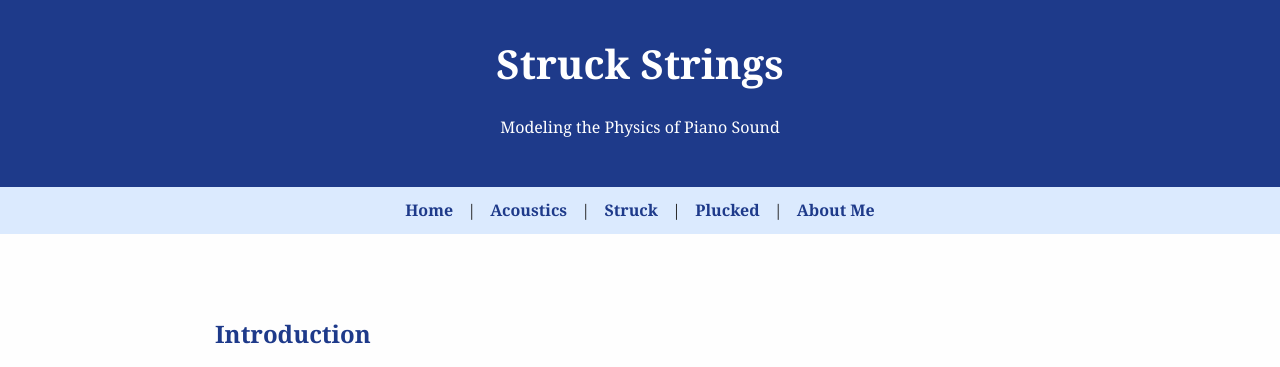
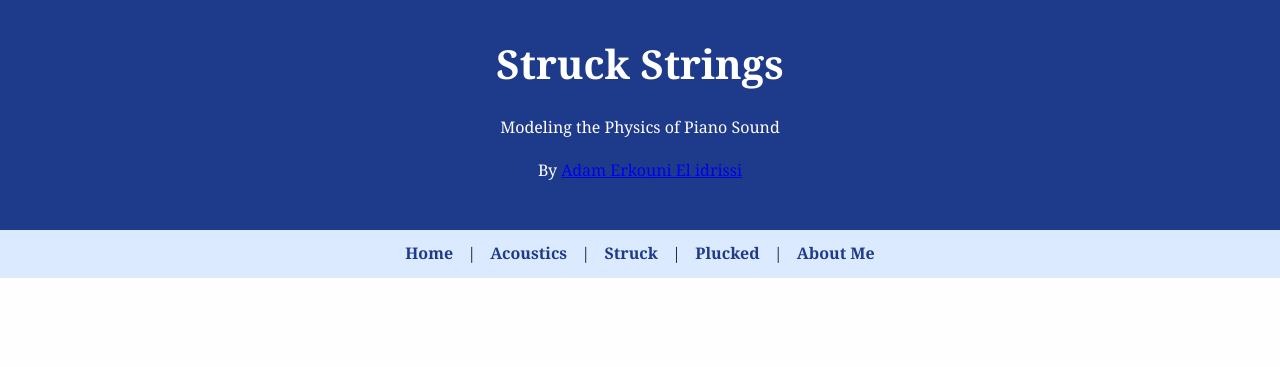
Before and after one commit to AdamFisherPianist/in-a-pianist-mind, a plain HTML site: page struck.html in a window 1280 px wide. Shown: the top 367 px of the page. Drawn offline with nearby package versions, Linux system fonts and the light colour scheme.

Commit message:
Update struck.html

```diff
--- a/struck.html
+++ b/struck.html
@@ -130,6 +130,7 @@
 <header>
   <h1>Struck Strings</h1>
   <p>Modeling the Physics of Piano Sound</p>
+  <p>By <a  href="about.html">Adam Erkouni El idrissi</a></p>
 </header>
 
 <nav>
@@ -412,8 +413,7 @@ Aₙ = (2v₀L / nπv) * sin(nπx₀ / L) * sin(nπΔx / 2L) / (nπΔx / 2L)
 </main>
 
 <footer>
-  Created by Adam Erkouni El Idrissi · Based on acoustic modeling resources by D. Russell, Penn State
-</footer>
+  Created by Adam Erkouni El Idrissi · Based on acoustic modeling resources by D. Russell
 
 </body>
 </html>
```
